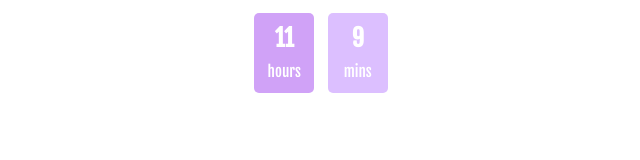
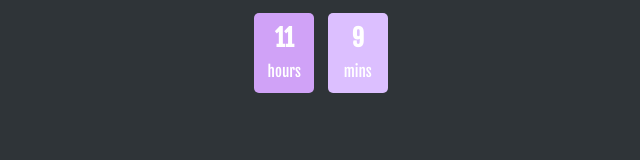
Before and after one commit to Hastimada/Notion, a plain HTML site: page index.html in a window 1280 px wide. Shown: the whole page, without its empty margins (314-954 px from the left). Drawn offline with Linux system fonts and the light colour scheme.

Commit message:
Update index.html

```diff
--- a/index.html
+++ b/index.html
@@ -11,7 +11,7 @@
         body{
             text-align: center;
             font-family: 'Fjalla One', sans-serif;
-            background-color: #fff;
+            background-color: #2F3438;
         }
         .box{
             display: inline-block;
```
